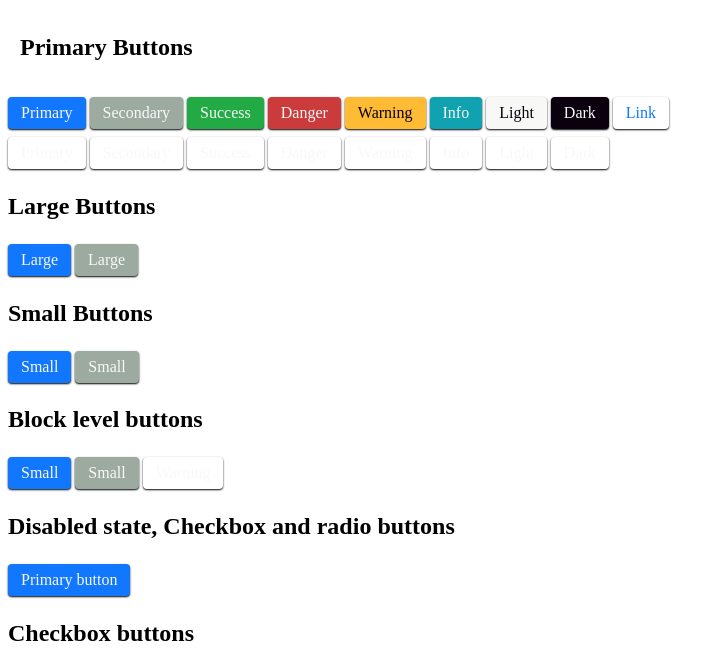
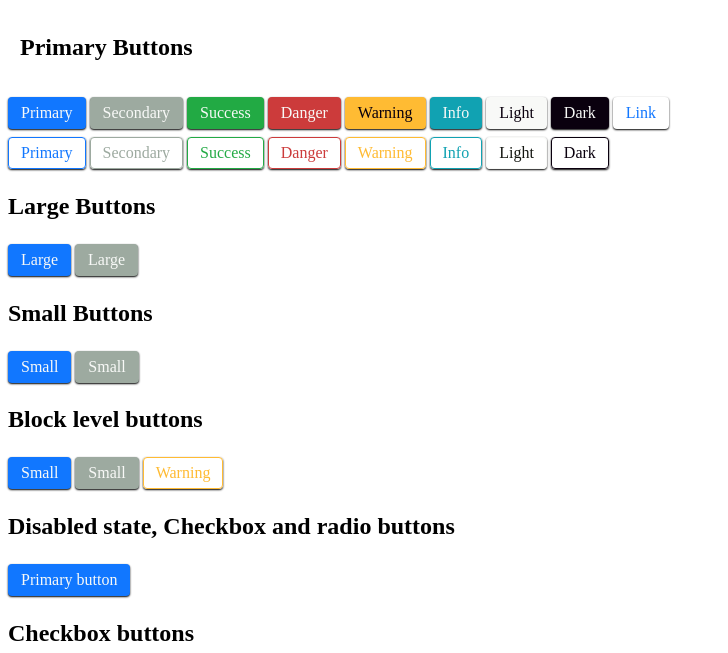
Before and after one commit to iromashko/sass, a website: page index.html in a window 1280 px wide. Shown: the part 147-800 px from the top of the page, without its empty margins (0-728 px from the left). Drawn offline with nearby package versions, Linux system fonts and the light colour scheme; files that its build step writes are made by us from their sources.

Commit message:
outline buttons

```diff
--- a/sass/_03_comp_buttons.scss
+++ b/sass/_03_comp_buttons.scss
@@ -27,6 +27,17 @@ $Btn-colors_Map: (
   'light-c': $btn-bg-light-c,
   'dark-c': $btn-bg-dark-c,
   'link-c': $btn-bg-prim-c,
+);
+
+$Btn_Outline-Colors_Map: (
+  'outline-prim-c': $btn-bg-prim-c,
+  'outline-secondary-c': $btn-bg-secondary-c,
+  'outline-success-c': $btn-bg-success-c,
+  'outline-danger-c': $btn-bg-danger-c,
+  'outline-warning-c': $btn-bg-warning-c,
+  'outline-info-c': $btn-bg-info-c,
+  'outline-light-c': $btn-bg-light-c,
+  'outline-dark-c': $btn-bg-dark-c,
 );
 
 @mixin Btn_bg_transition($speed: 0.5s) {
@@ -64,6 +75,34 @@ $Btn-colors_Map: (
       }
     }
   }
+
+  @each $outline_name, $outline_value in $Btn_Outline-Colors_Map {
+    &-#{$outline_name} {
+      color: $outline_value;
+      border: 1px solid $outline_value;
+      @include Btn_bg_transition();
+
+      @if $outline_name == 'outline-light-c' {
+        color: darken($outline_value, 90%);
+      }
+
+      &:hover {
+        @include Btn_bg_transition();
+        background-color: $outline_value;
+        color: $btn-bg-light-c;
+
+        @if $outline_name == 'outline-light-c' {
+          background-color: darken($outline_value, 10%);
+          color: $outline_value;
+        }
+
+        @if $outline_name == 'outline-warning-c' {
+          color: darken($outline_value, 90%);
+          @include Btn_bg_transition();
+        }
+      }
+    }
+  }
 }
 
 .btn {
```
